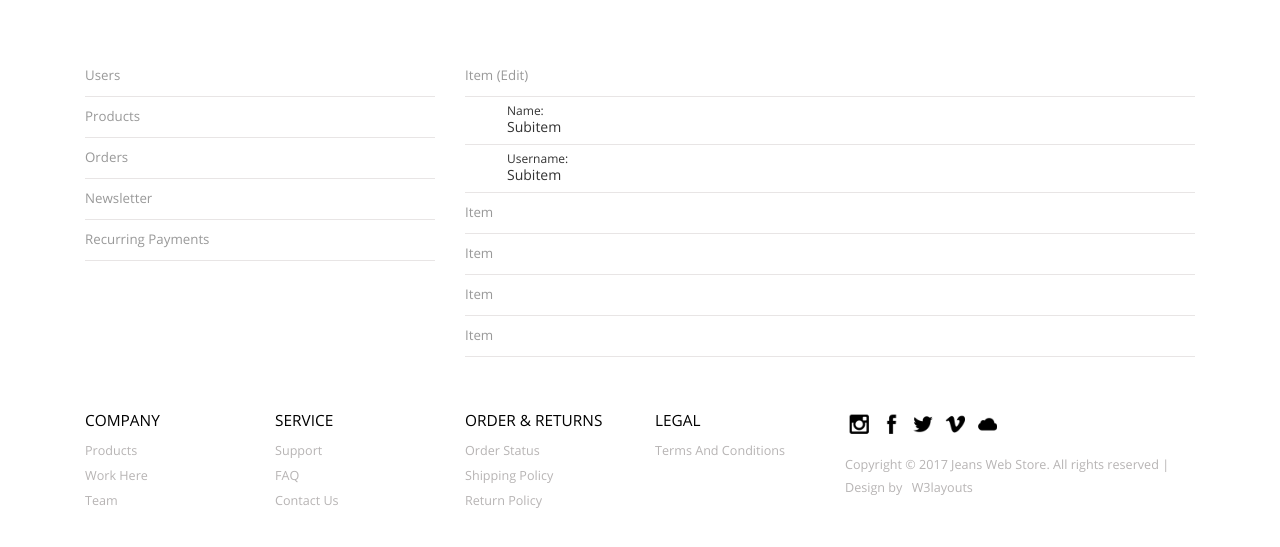
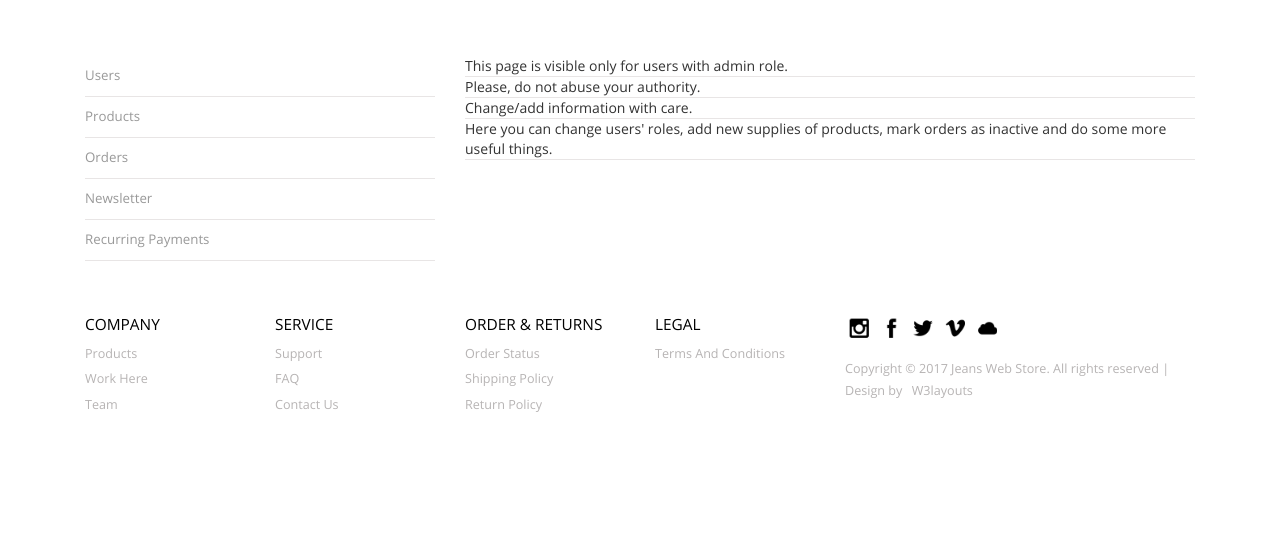
Before and after one commit to glshk/webstore, a Flask app: template webstore/templates/admin/admin.html in a window 1280 px wide. Shown: the part 170-717 px from the top of the page. Run offline with Flask 2, Linux system fonts and the light colour scheme; the template is opened without the code that fills it, so the values that code supplies are empty; some libraries are stand-ins or nearby versions.

Commit message:
admin pages

```diff
--- a/webstore/templates/admin/admin.html
+++ b/webstore/templates/admin/admin.html
@@ -9,9 +9,9 @@
 				<div class="single-grids">
 					<div class="col-md-4 single-grid1">
 							<ul>
-								<li><a href=#>Users</a></li>
-								<li><a href=#>Products</a></li>
-								<li><a href=#>Orders</a></li>
+								<li><a href="{{ url_for('admin_users') }}">Users</a></li>
+								<li><a href="{{ url_for('admin_products') }}">Products</a></li>
+								<li><a href="{{ url_for('admin_orders') }}">Orders</a></li>
 
 								<li><a href=#>newsletter</a></li>
 								<li><a href=#>recurring payments</a></li>
@@ -19,17 +19,24 @@
 					</div>
 <!--/-->
 					<div class="col-md-8 single-grid1">
+							{% block items %}
 							<ul>
-								<li><a href=# class=''>Item (edit)</a></li>
+							{% for item in items %}
+								<li><a href=# class=''>Item {{ item.id }} (edit)</a></li>
+
 									<ul>
 									<li style='padding-left: 3em; padding-bottom: 0.5em; padding-top: 0.5em;'><h6>Name:</h6> Subitem</li>
 									<li style='padding-left: 3em; padding-bottom: 0.5em; padding-top: 0.5em;'><h6>Username:</h6> Subitem</li>
 									</ul>
-								<li><a href=#>Item</a></li>
-								<li><a href=#>Item</a></li>
-								<li><a href=#>Item</a></li>
-								<li><a href=#>Item</a></li>
+
+							{% endfor %}
+								<li>This page is visible only for users with admin role.
+								<li>Please, do not abuse your authority.
+								<li>Change/add information with care.
+								<li>Here you can change users' roles, add new supplies of products, mark orders as inactive and do some more useful things.</li>
+
 							</ul>
+							{% endblock %}
 					</div>
 <!--/-->
 				</div>
--- a/webstore/views.py
+++ b/webstore/views.py
@@ -265,12 +265,14 @@ def admin():
 
 @app.route('/admin/users', methods = ['GET', 'POST'])
 def admin_users():
-    pass
+    users = User.query.all()
+    return render_template('admin/users.html', users=users)
 
 @app.route('/admin/products', methods = ['GET', 'POST'])
 def admin_products():
-    pass
+    return render_template('/admin/products.html')
 
 @app.route('/admin/orders', methods = ['GET', 'POST'])
 def admin_orders():
-    pass
+    orders = Order.query.all()
+    return render_template('/admin/orders.html', orders=orders)
```
Also changed, not shown: webstore/models.py (+12 -0 lines).
